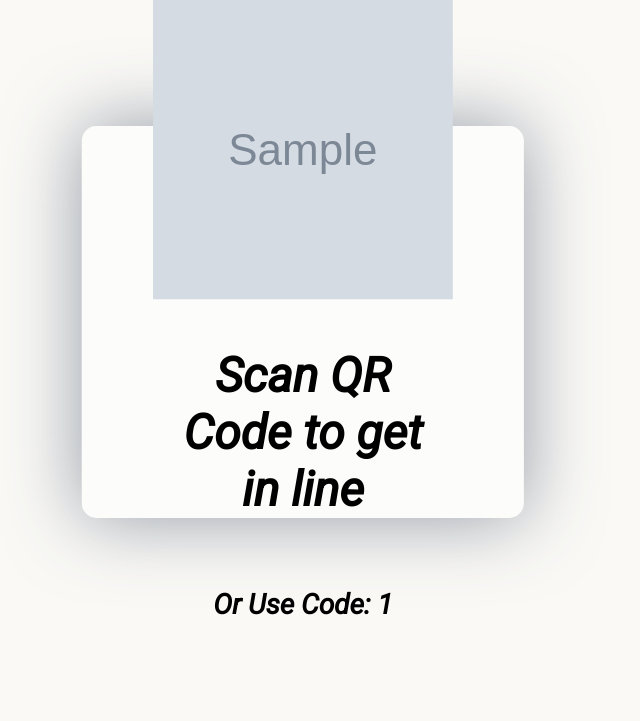
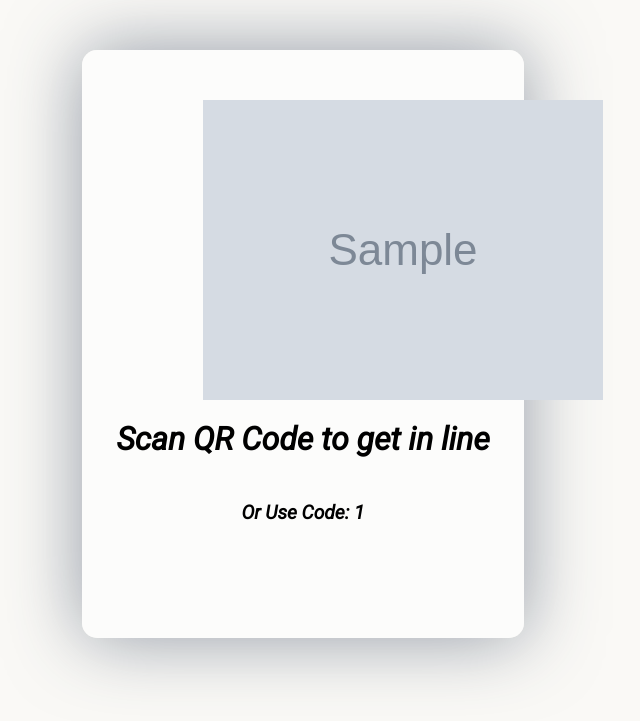
Before and after one commit to kinga112/q, a Flask app: template templates/create_queue.html in a window 1280 px wide. Shown: the top 721 px of the page, without its empty margins (337-977 px from the left). Run offline with Flask 3, Linux system fonts and the light colour scheme; the template is opened without the code that fills it: most values are stand-ins (such as "Sample title", 1, 10 or a date in 2020); grey boxes marked "Sample" are stand-in pictures.

Commit message:
should be final commit pushing to master

```diff
--- a/app.py
+++ b/app.py
@@ -46,29 +46,11 @@ def admin(id):
 
 @app.route('/create_queue/<id>', methods=['POST', 'GET'])
 def create_queue(id):
-
     qrcode = pyqrcode.create('cyber-sequence.vercel.app/in_queue/id/{}'.format(id))
-    qrcode.png('/tmp/code{}.png'.format(id), scale=6, module_color=[0, 0, 0, 128], background=[0xFF,0xFF,0xFF])
-    # qr_pic = '/tmp/code{}.png'.format(id)
-    # qr_pic.save('/tmp/code{}.png'.format(id))
-
-    # qrcode = segno.make_qr('cyber-sequence.vercel.app/in_queue/id/{}'.format(id))
-    # qrcode.save('/tmp/code{}.png'.format(id))
-    qr_pic = 'code{}.png'.format(id)
+    qrcode.png('code{}.png'.format(id), scale=7, module_color=[0, 0, 0, 128])#, background=[0xFF,0xFF,0xFF])
     client = boto3.client('s3')
-    client.upload_file('/tmp/code{}.png'.format(id), 'queue-project', 'code{}.png'.format(id))
-    # print("OKAY OKAY 1")
-    # client.download_file('queue-project', 'code{}.png'.format(id), '/tmp/c2o3de{}.png'.format(id))
-    # s3 = boto3.resource('s3', region_name='us-east-2')
-    # print("OKAY OKAY2")
-    # bucket = s3.Bucket('queue-project')
-    # print("OKAY OKAY3")
-    # object = bucket.Object('code{}.png'.format(id))
-    # print("OBJECT KEY:", object.key)
-    image_src = 'https://{}.s3.amazonaws.com/{}'.format('queue-project', qr_pic)
-    # os.listdir('/tmp')
-    # print(open('/tmp/code{}.png'.format(id)).read(), encoding="utf8")
-
+    client.upload_file('code{}.png'.format(id), 'queue-project', 'code{}.png'.format(id))
+    image_src = 'https://{}.s3.amazonaws.com/{}'.format('queue-project', 'code{}.png'.format(id))
 
     if request.method == 'POST':
         main.create_queue(id)
--- a/main.py
+++ b/main.py
@@ -37,11 +37,8 @@ def get_in_queue(id, name):
         get = "SELECT * FROM {}".format(id)
         cursor.execute(get)
         for row in cursor:
-            print("ROWROWRORW: ", type(row))
             if name in row[1].replace('.', ' '):
                 return
-        else:
-            print('nah man')
     except:
         print('Error ')
     try:
@@ -76,7 +73,6 @@ def check_id(id):
         conn = psycopg2.connect(uri)
         cursor = conn.cursor()
         get = "SELECT * FROM {}".format(id)
-        print("GET: {}".format(get))
         cursor.execute(get)
         return id
     except:
@@ -103,7 +99,6 @@ def get_position(id, name):
         return None
 
 def remove(id, name):
-    print("NAME 1: ", name)
     try:
         conn = psycopg2.connect(uri)
         cursor = conn.cursor()
--- a/templates/create_queue.html
+++ b/templates/create_queue.html
@@ -4,12 +4,16 @@
 
   @import url('https://fonts.googleapis.com/css2?family=Exo:wght@500&family=Roboto:ital@1&display=swap');
   .container {
-    position: relative;
-    top: 40%;
-    left: 50%;
-    -ms-transform: translate(-50%, -50%);
-    transform: translate(-50%, -50%);
-    height: 50%;
+    /* position: relative; */
+    display: flex;
+    /* top: 40%; */
+    /* left: 50%; */
+    /* -ms-transform: translate(-50%, -50%); */
+    /* transform: translate(-50%, -50%); */
+    margin-top: 50px;
+    margin-left: auto;
+    margin-right: auto;
+    height: 75%;
     width: 35%;
     background-color: #ffffff94;
     border-radius: 15px;
@@ -17,29 +21,37 @@
   }
 
   .center {
-    position: absolute;
+    /* position: absolute; */
     color: black;
-    top: 50%;
-    left: 50%;
-    -ms-transform: translate(-50%, -50%);
-    transform: translate(-50%, -50%);
+    margin-left: auto;
+    margin-right: auto;
+    /* top: 50%; */
+    /* left: 50%; */
+    /* -ms-transform: translate(-50%, -50%); */
+    /* transform: translate(-50%, -50%); */
   }
 
   #top{
     text-align: center;
-    padding: 15px;
-    font-size: 18pt;
+    padding: 5px;
+    font-size: 1.25vw;
     font-family: Roboto;
     font-weight: 600;
   }
   #bottom{
     text-align: center;
     font-family: Roboto;
-    font-size: 14pt;
+    font-size: 1vw;
+  }
+  #image-container{
+    margin-top: 50px;
+    margin-left: auto;
+    margin-right: auto;
+    height: 50%;
+    width: 50%;
   }
   img{
-    height: 300px;
-    width: 300px;
+    object-fit: contain;
   }
 
 </style>
@@ -48,8 +60,9 @@
   <body style="background-color: #FAF9F6;"></body>
   <div class="container">
     <div class="center">
-      <img src="{{ image_src }}">
-      <!-- <img src="{{ url_for('static', filename=qr_pic) }}"> -->
+      <div id="image-container">
+        <img src="{{ image_src }}">
+      </div>
       <div id="top">
         <h1>Scan QR Code to get in line</h1>
       </div>
```
